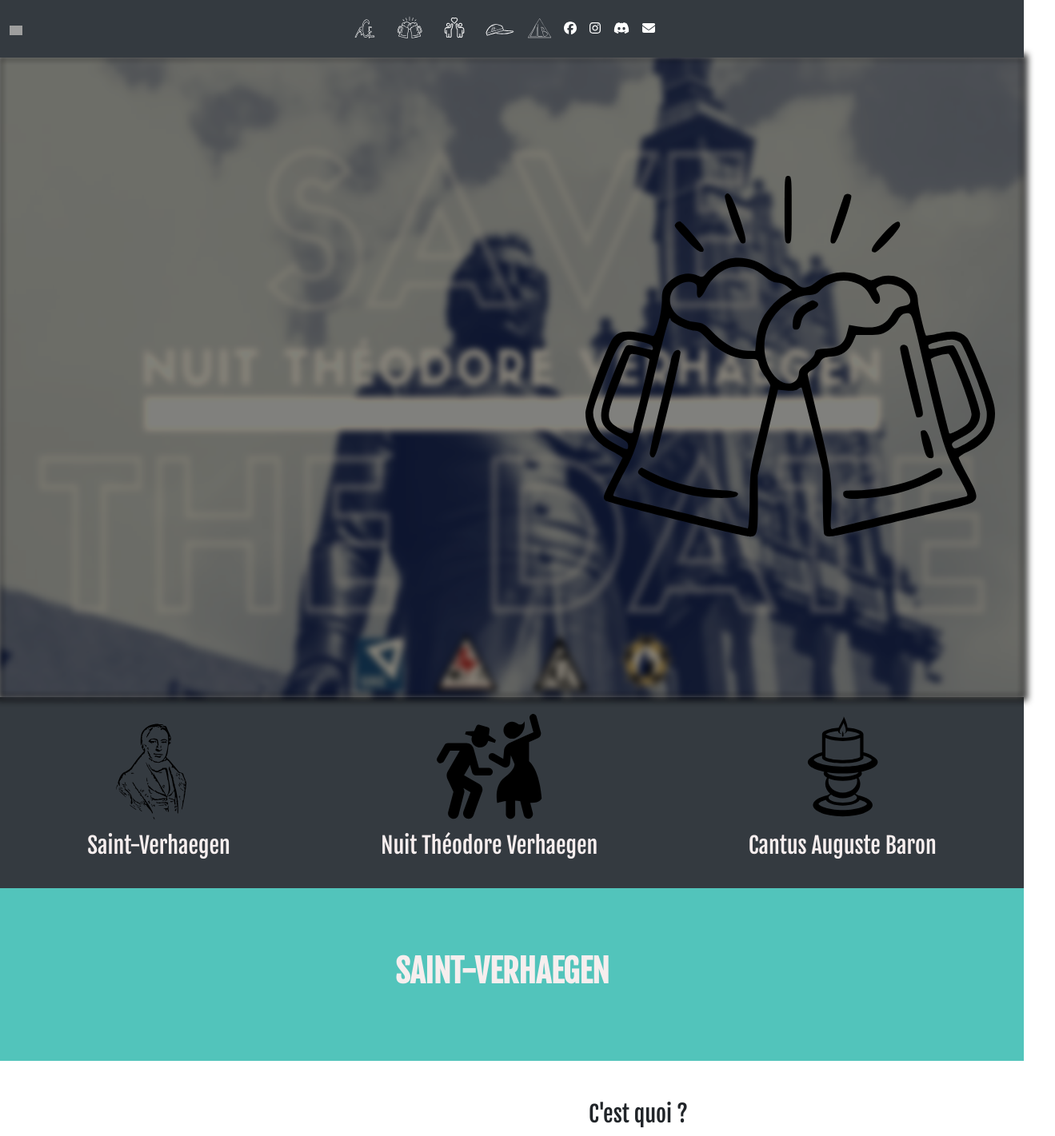
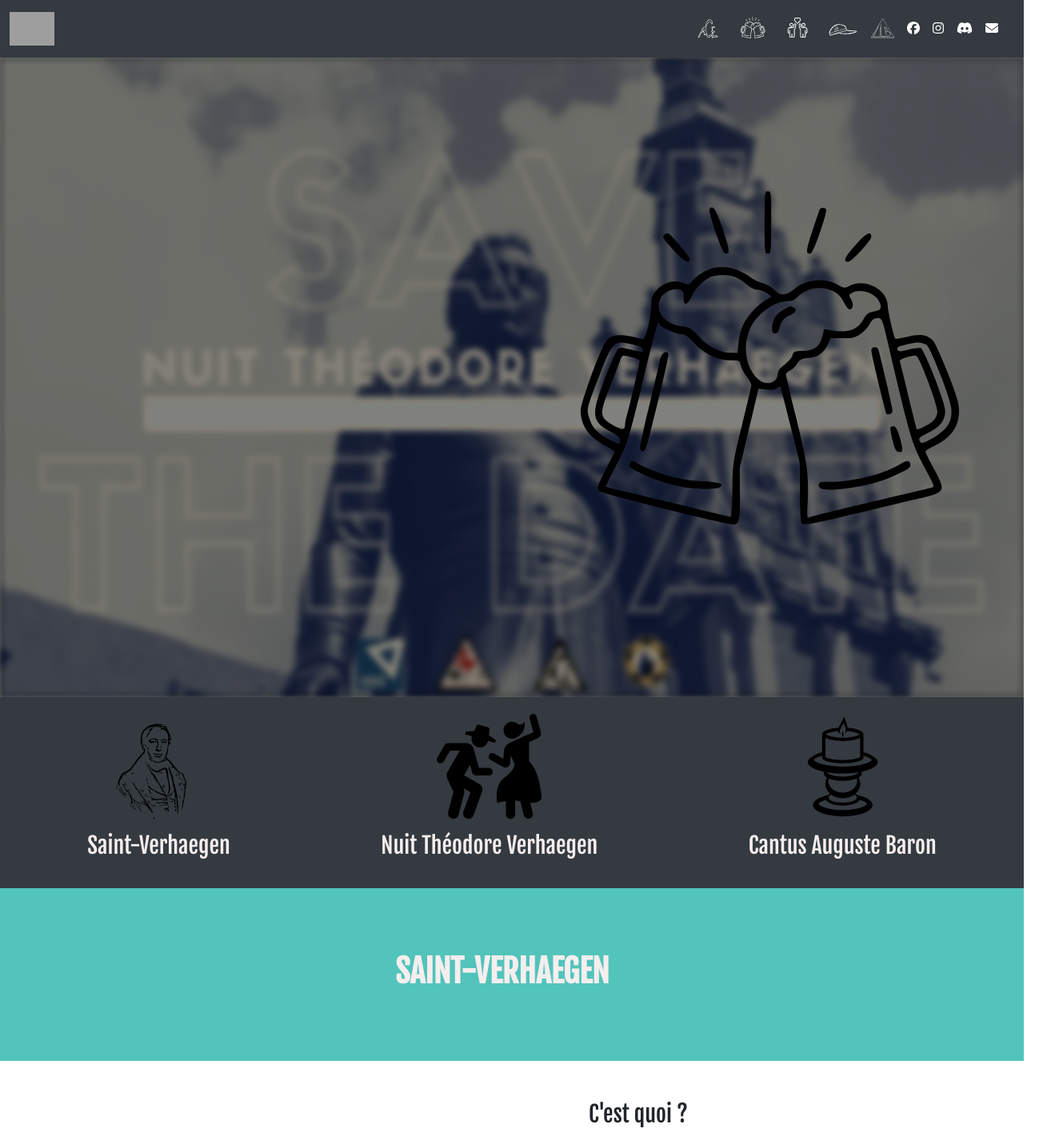
Before and after one commit to ACE-ULB/website, a React (Create React App) app: page /events in a window 1280 px wide. Shown: the top 1421 px of the page at 80% size, 1319 px wide, since content can reach past the window. Built offline with nearby package versions, Linux system fonts and the light colour scheme; grey boxes are pictures that could not be loaded.

Commit message:
fix 404 page + phone view for ContentBar & Navbar

```diff
--- a/src/App.js
+++ b/src/App.js
@@ -48,7 +48,8 @@ export default () => {
             element = {<Folklore />} />
           <Route path="/members"
             element = {<Members />} />
-          <Route element = {<NotFound />} />
+          <Route path="*"
+            element = {<NotFound />} />
         </Routes>
 
         <Footer />
--- a/src/components/Banner.js
+++ b/src/components/Banner.js
@@ -10,12 +10,13 @@ import '../assets/css/animation.scss';
 import style from "../assets/css/style.scss";
 
 const HOME_SOURCE = '/';
-
+// eslint-disable-next-line
 export default ({ img, title, svg, h }) => {
   return (
     <section>
       <Banner
         className="img-fluid w-100"
+        alt=""
         src={HOME_SOURCE === window.location.pathname ?
           require("../assets/img/banner.jpg") :
           require(`../assets/img/${img}.png`)}
@@ -43,6 +44,7 @@ export default ({ img, title, svg, h }) => {
             <img
               className="img-fluid"
               style={{ maxWidth: "90%" }}
+              alt=""
               src={require("../assets/img/ACE.png")}
             />
           </Col>
@@ -63,7 +65,9 @@ export default ({ img, title, svg, h }) => {
             </div>
           </Col>
           <Col lg="6" className="position-relative text-center logo">
+            <span style={{display:"flex"}}>
             {React.createElement(SVGs[svg], { color: style.palh, width: "500pt", height: h })}
+            </span>
           </Col>
         </Row>
       )}
--- a/src/components/ContentBar.js
+++ b/src/components/ContentBar.js
@@ -23,11 +23,11 @@ export const NavStyle = styled.div`
     padding: 20px 15px;
   }
 `;
-
+// eslint-disable-next-line
 export default ({ links }) => {
     return (
     <>
-    <section className="section section-lg section-shaped pg-250 color-main font-white">
+    <section className="section section-lg section-shaped pg-250 color-main font-white" style={{position:"relative"}}>
       <NavStyle className="h-100 grid-container text-center align-items-center">
       {links.map((link, index) => (
         <NavLinkS key={index} to={`/${link.id}`} className="content-item">
--- a/src/components/Navbar.js
+++ b/src/components/Navbar.js
@@ -17,18 +17,19 @@ import "../assets/css/display.scss";
 
 export const NavItemSVG = ({ svg, href, tip, size }) => {
   return (
-  <NavItem>
+  <NavItem className="">
     <NavLink
     className="nav-link-icon"
     href={`/${href}`}
     id={href}
     >
     {React.createElement(SVGs[svg], {color:"#FFF", width: size, height: size})}
+    <span className="d-lg-none d-sm-block" style={{marginLeft:"20px"}}>{tip}</span>
     </NavLink>
     <UncontrolledTooltip delay={0} target={href}>{tip}</UncontrolledTooltip>
   </NavItem>
 )}
-
+// eslint-disable-next-line
 export default () => {
   return (
     <Headroom>
@@ -42,7 +43,7 @@ export default () => {
             <img
               alt={SETTINGS.title}
               src={require("../assets/img/ACE.png")}
-              style={{width:"4%"}}
+              style={{width:"7vh"}}
             />
           </Link>
         </NavbarBrand>
@@ -50,19 +51,20 @@ export default () => {
           <span className="navbar-toggler-icon" />
         </button>
         <UncontrolledCollapse navbar toggler="#navbar_global">
-          <Nav className="align-items-lg-center ml-lg-auto" navbar>
+          <Nav className="align-items-lg-center ml-lg-auto container-fluid justify-content-end" navbar>
             <NavItemSVG svg="ACE" href="cercle" tip="Le Cercle" size="30pt"/>
             <NavItemSVG svg="Beers" href="events" tip="Nos Événements" size="30pt"/>
             <NavItemSVG svg="Solidarity" href="actions" tip="Actions & Projets" size="30pt"/>
             <NavItemSVG svg="Penne" href="folklore" tip="Folklore ULbiste" size="30pt"/>
             <NavItemSVG svg="ULB" href="members" tip="Espace Membre" size="22pt"/>
+            <span className="d-lg-flex d-none">
             <NavSocial
                 color = "white"
                 facebook={{url: SETTINGS.contact.facebook, tip:"Suivez nous sur Facebook", id:"navbar"}}
                 instagram={{url: SETTINGS.contact.instagram, tip:"Suivez nous sur Instagram", id:"navbar"}}
                 discord={{url: SETTINGS.contact.discord, tip:"Rejoignez-nous sur Discord", id:"navbar"}}
                 email={{url: SETTINGS.contact.email, tip:"Envoyez nous un email", id:"navbar"}}
-              />
+              /></span>
           </Nav>
         </UncontrolledCollapse>
       </Navbar>
--- a/src/routes/404.js
+++ b/src/routes/404.js
@@ -1,5 +1,5 @@
 import React from "react";
-import { H3, Text } from "../components/Titles.js";
+import { H3 } from "../components/Titles.js";
 import { Col, Row } from "reactstrap";
 import { Helmet } from "react-helmet";
 import Navbar from "../components/Navbar.js";
@@ -20,7 +20,6 @@ export default () => {
           <Row className="align-items-center">
             <Col className="text-center">
               <H3>404: Not Found</H3>
-              <Text></Text>
             </Col>
           </Row>
         </div>
```
